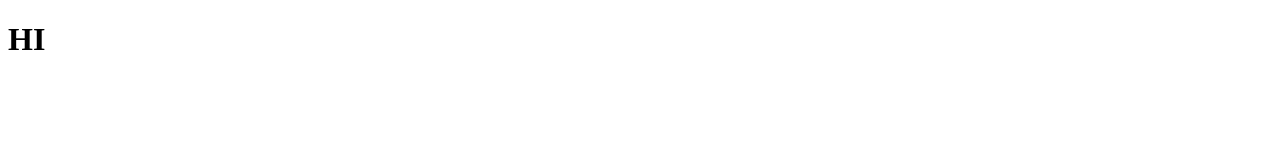
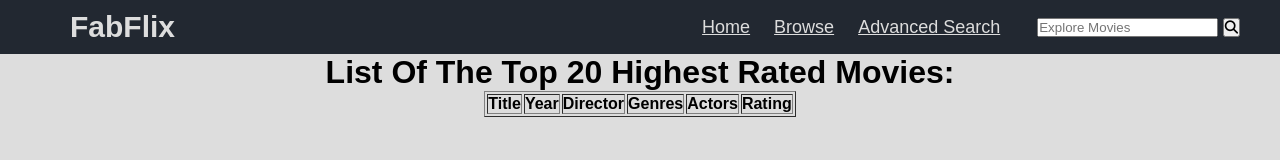
Before and after one commit to AJYI/FabflixProject, a plain HTML site: page WebContent/mainPage.html in a window 1280 px wide. Drawn offline with nearby package versions, Linux system fonts and the light colour scheme; no server answers.

Commit message:
Updated the main page heavily

```diff
--- a/WebContent/login.css
+++ b/WebContent/login.css
@@ -2,12 +2,12 @@
   width: 200px;
   position: relative;
   left: 50%;
-    margin-left: -100px
+  margin-left: -100px;
 }
 
 .credentialsCenter {
   width: 200px;
   position: absolute;
   left: 50%;
-    margin-left: -100px
+  margin-left: -100px;
 }
--- /dev/null
+++ b/WebContent/mainPage.css
@@ -0,0 +1,57 @@
+/* Using: https://colorhunt.co/palette/225760 */
+
+* {
+  margin: 0;
+  padding: 0;
+  font-family: Arial, Helvetica, sans-serif;
+  box-sizing: border-box;
+}
+
+body {
+  background-color: #dddddd;
+}
+
+/* Setting the navbar background */
+nav {
+  background-color: #222831;
+  padding: 10px 40px 10px 70px;
+}
+
+nav ul {
+  display: flex;
+  list-style: none;
+  flex-wrap: wrap;
+  align-items: center;
+  justify-content: center;
+}
+
+nav ul li.logo {
+  flex: 1;
+  color: #dddddd;
+  font-size: 30px;
+  font-weight: 700;
+}
+
+nav ul div.menu-items {
+  padding: 0 25px;
+  display: inline-flex;
+}
+
+nav ul div.menu-items a {
+  color: #dddddd;
+  font-size: 18px;
+  padding: 0 12px;
+}
+
+nav ul div.menu-items a:hover {
+  color: #30475e;
+}
+
+.center {
+  margin-left: auto;
+  margin-right: auto;
+}
+
+main div h1 {
+  text-align: center;
+}
--- a/WebContent/mainPage.html
+++ b/WebContent/mainPage.html
@@ -1,10 +1,62 @@
 <!DOCTYPE html>
 <html lang="en">
-<head>
-    <meta charset="UTF-8">
-    <title>Title</title>
-</head>
-<body>
-<h1>HI</h1>
-</body>
+  <head>
+    <meta charset="UTF-8" />
+    <meta http-equiv="X-UA-Compatible" content="IE=edge" />
+    <link rel="stylesheet" href="mainPage.css" />
+    <meta name="viewport" content="width=device-width, initial-scale=1.0" />
+    <title>Document</title>
+  </head>
+  <body>
+    <nav class="navbar">
+      <ul>
+        <li class="logo">FabFlix</li>
+        <div class="menu-items">
+          <li><a href="mainPage.html">Home</a></li>
+          <li><a href="#">Browse</a></li>
+          <li><a href="#">Advanced Search</a></li>
+        </div>
+        <li class="search-bar">
+          <form action="#">
+            <input type="search" placeholder="Explore Movies" name="movies" />
+            <button type="submit"><i class="fas fa-search"></i></button>
+          </form>
+        </li>
+      </ul>
+    </nav>
+
+    <main>
+      <div>
+        <h1>List Of The Top 20 Highest Rated Movies:</h1>
+
+        <!-- Id "star_table" is useful for jQuery to find the html element with id, class here is mapping to Bootstrap defined class CSS -->
+        <table border id="movie_list_table" class="center">
+          <!-- Create a table header -->
+          <thead>
+            <tr>
+              <!-- Titles of each column-->
+              <th>Title</th>
+              <th>Year</th>
+              <th>Director</th>
+              <th>Genres</th>
+              <th>Actors</th>
+              <th>Rating</th>
+            </tr>
+          </thead>
+          <!-- Table body is left empty here, will be populated with the data retrieved with index.js -->
+          <!-- Again, id "star_table_body" is useful for jQuery to find this html element -->
+          <tbody id="movie_list_table_body"></tbody>
+        </table>
+      </div>
+    </main>
+
+    <script
+      src="https://kit.fontawesome.com/36cadc13cf.js"
+      crossorigin="anonymous"
+    ></script>
+    <script src="https://ajax.googleapis.com/ajax/libs/jquery/3.2.1/jquery.min.js"></script>
+    <script src="https://cdnjs.cloudflare.com/ajax/libs/popper.js/1.12.9/umd/popper.min.js"></script>
+    <script src="https://maxcdn.bootstrapcdn.com/bootstrap/4.0.0/js/bootstrap.min.js"></script>
+    <script src="index.js"></script>
+  </body>
 </html>
```
Also changed, not shown: WebContent/login.html (+4 -4 lines). Lines whose indentation alone changed are shown as unchanged.
